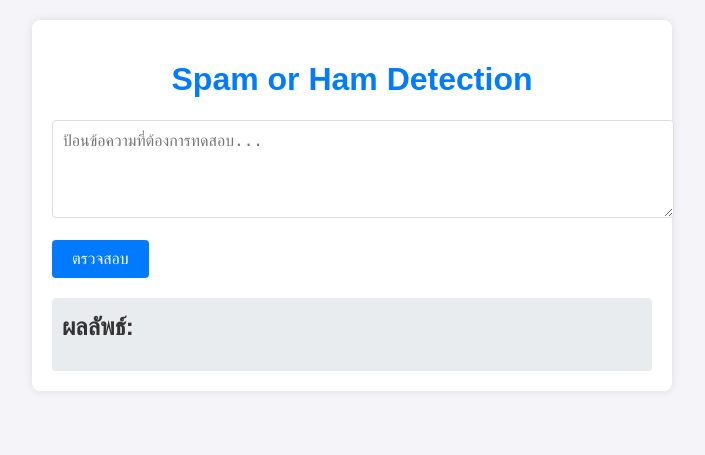
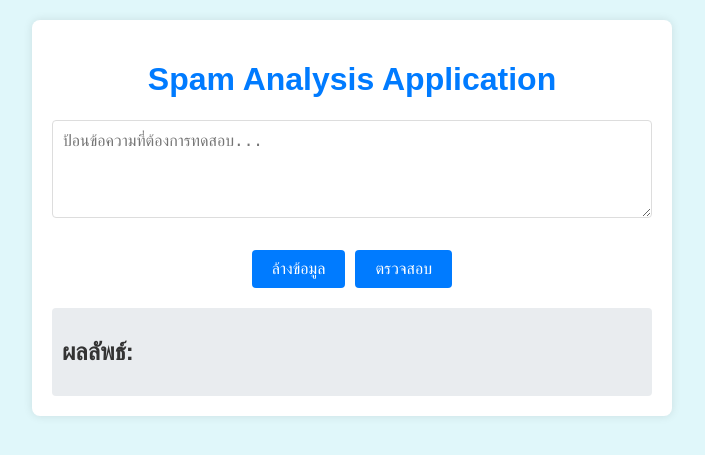
Before and after one commit to yyyayee/Spam-Files, a Flask app: page / in a window 1280 px wide. Shown: the top 455 px of the page, without its empty margins (288-993 px from the left). Run offline with Flask 3, Linux system fonts and the light colour scheme; parts of the project's set-up code (start-up, migrations or seed data) failed here and were passed over.

Commit message:
Update index.html

```diff
--- a/templates/index.html
+++ b/templates/index.html
@@ -1,15 +1,13 @@
-<!-- templates/index.html -->
-
 <!DOCTYPE html>
 <html lang="th">
 <head>
     <meta charset="UTF-8">
     <meta name="viewport" content="width=device-width, initial-scale=1.0">
-    <title>Spam or Ham Detection</title>
+    <title>Spam Analysis Application</title>
     <style>
         body {
             font-family: Arial, sans-serif;
-            background-color: #f4f4f9;
+            background-color: #e0f7fa;
             color: #333;
             margin: 0;
             padding: 20px;
@@ -33,8 +31,15 @@
             border: 1px solid #ddd;
             font-size: 16px;
             resize: vertical;
+            box-sizing: border-box;
         }
-        input[type="submit"] {
+        .button-group {
+            display: flex;
+            justify-content: center;
+            gap: 10px; /* เว้นระยะห่างระหว่างปุ่ม */
+            margin-top: 10px;
+        }
+        input[type="submit"], input[type="button"] {
             background-color: #007bff;
             color: #fff;
             border: none;
@@ -44,7 +49,7 @@
             cursor: pointer;
             transition: background-color 0.3s;
         }
-        input[type="submit"]:hover {
+        input[type="submit"]:hover, input[type="button"]:hover {
             background-color: #0056b3;
         }
         .result {
@@ -53,20 +58,17 @@
             border-radius: 4px;
             background: #e9ecef;
         }
-        .result h2 {
-            margin-top: 5px; /* หรือปรับค่าตามต้องการ */
-        }
-        .result p {
-            margin: 0;
-        }
     </style>
 </head>
 <body>
     <div class="container">
-        <h1>Spam or Ham Detection</h1>
-        <form method="post">
-            <textarea name="message" rows="4" cols="50" placeholder="ป้อนข้อความที่ต้องการทดสอบ..." required>{{ request.form['message'] }}</textarea><br><br>
-            <input type="submit" value="ตรวจสอบ">
+        <h1>Spam Analysis Application</h1>
+        <form method="post" id="checkForm">
+            <textarea name="message" rows="4" cols="50" placeholder="ป้อนข้อความที่ต้องการทดสอบ..." required>{{ request.form.get('message', '') }}</textarea><br><br>
+            <div class="button-group">
+                <input type="button" value="ล้างข้อมูล" onclick="clearForm()">
+                <input type="submit" value="ตรวจสอบ">
+            </div>
         </form>
         <div class="result">
             <h2>ผลลัพธ์:</h2>
@@ -74,15 +76,11 @@
         </div>
     </div>
     <script>
-        // JavaScript to preserve form data
-        document.addEventListener('DOMContentLoaded', function() {
-            const form = document.querySelector('form');
-            const textarea = form.querySelector('textarea');
-
-            form.addEventListener('submit', function() {
-                textarea.value = textarea.value;
-            });
-        });
+        function clearForm() {
+            document.getElementById("checkForm").reset(); // ล้างข้อมูลในฟอร์ม
+            document.querySelector('.result p').textContent = ''; // ล้างผลลัพธ์
+            document.querySelector('textarea').value = ''; // ล้างข้อความในกล่องป้อนข้อความ
+        }
     </script>
 </body>
 </html>
```
